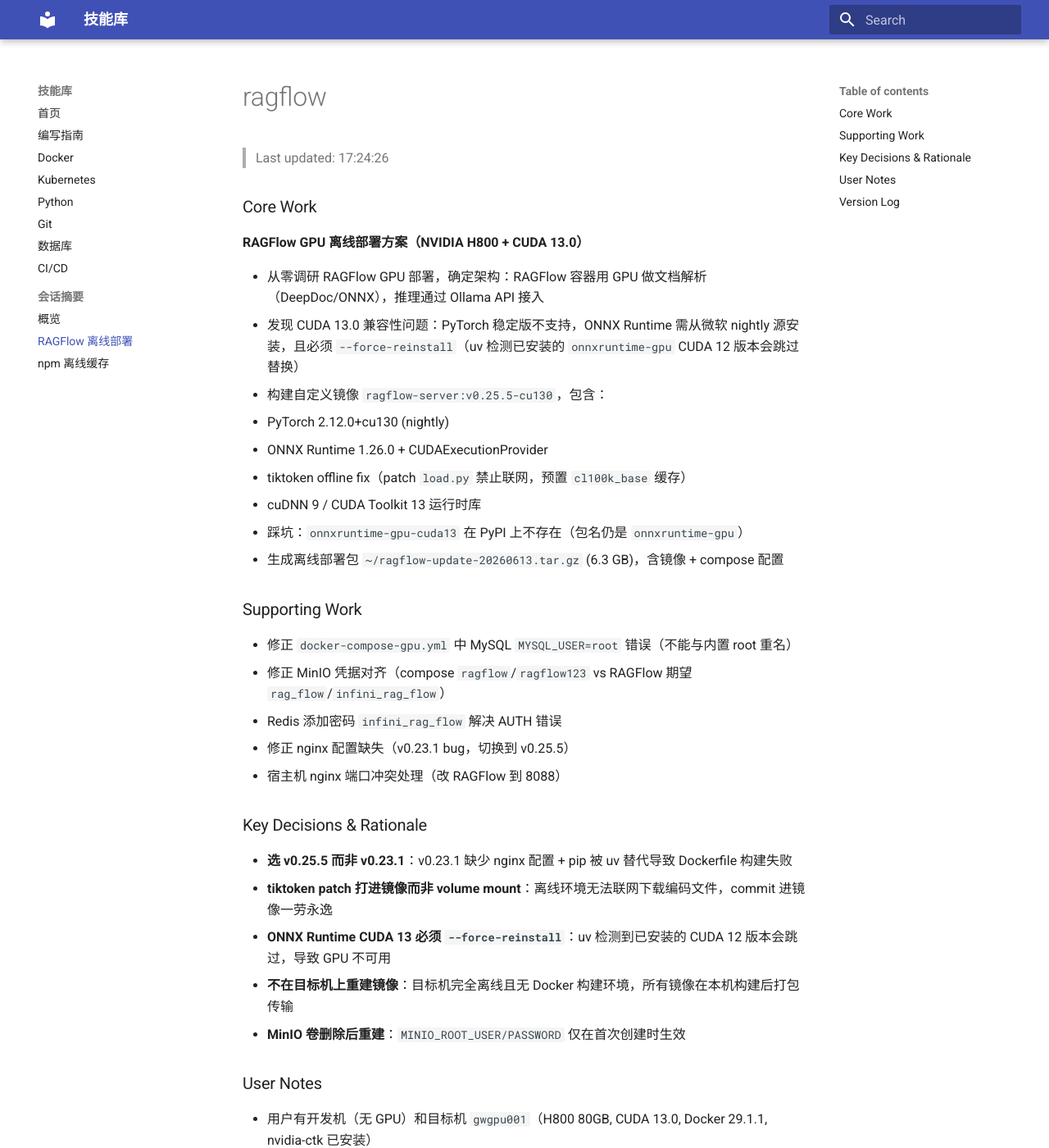
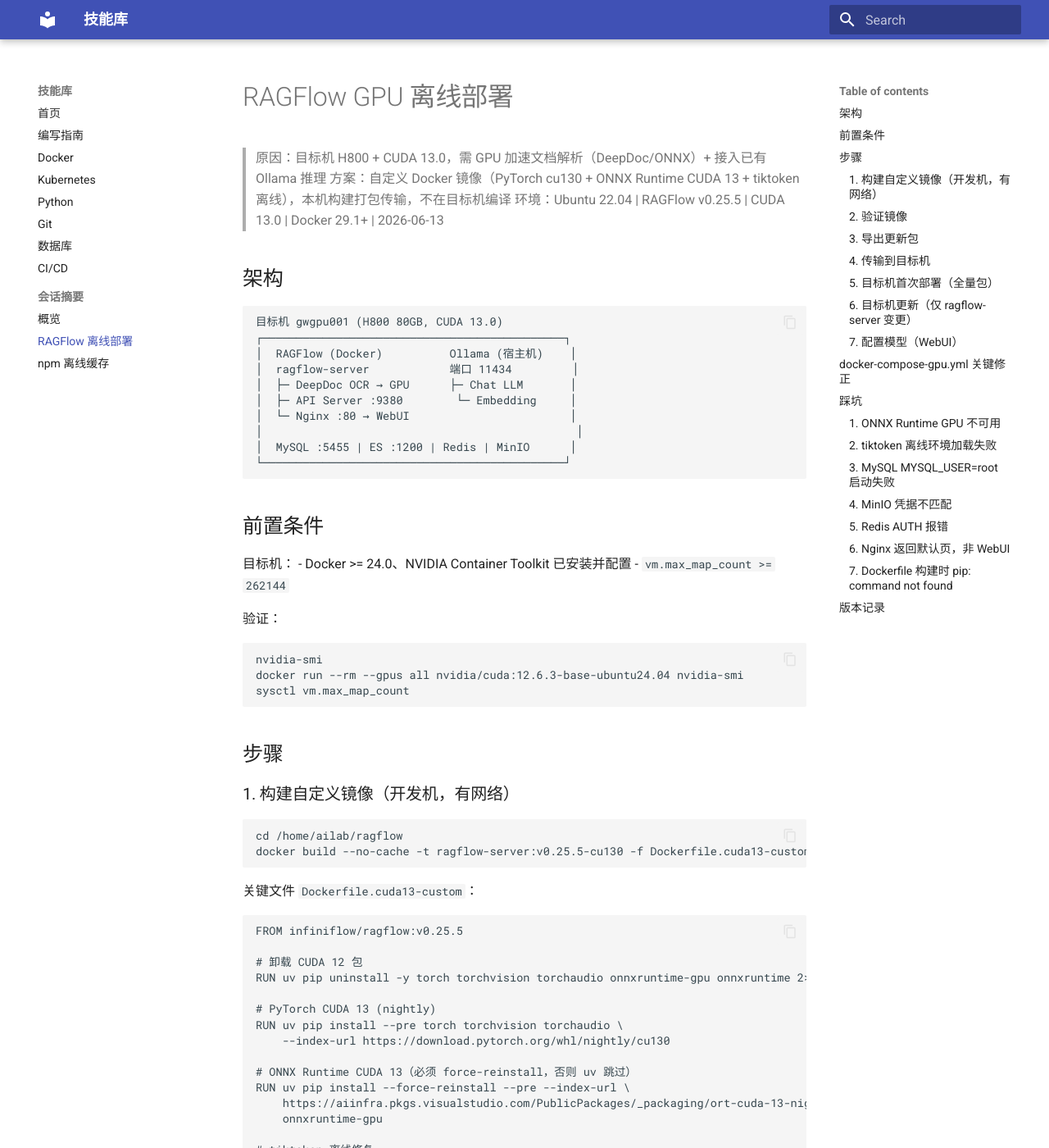
Before and after one commit to yjloong/tools-docs, an MkDocs documentation site: the page built from docs/clerk/ragflow.md, in a window 1280 px wide and 1400 px high. Shown: the whole window at 82% size. Built offline with MkDocs 1.6.1 and Material for MkDocs 9.7.7, drawn with Linux system fonts in a browser that asks for light colours; some of the changed text lies outside the part shown.

Commit message:
Update ragflow clerk summary
Co-Authored-By: Claude Opus 4.7 <noreply@anthropic.com>
Change-Id: I552adeb67ab45a17a9f9b2383981e1fcccab77e3

````diff
--- a/docs/clerk/ragflow.md
+++ b/docs/clerk/ragflow.md
@@ -1,63 +1,216 @@
----
-tags:
-  - ragflow
-  - gpu
-  - cuda-13
-  - nvidia-h800
-  - docker
-  - offline-deployment
-  - onnx-runtime
-  - pytorch-cu130
-  - tiktoken
-  - mkdocs
-  - deepdoc
-  - embedding
-  - 20260613
----
+# RAGFlow GPU 离线部署
 
-# ragflow
+> 原因：目标机 H800 + CUDA 13.0，需 GPU 加速文档解析（DeepDoc/ONNX）+ 接入已有 Ollama 推理
+> 方案：自定义 Docker 镜像（PyTorch cu130 + ONNX Runtime CUDA 13 + tiktoken 离线），本机构建打包传输，不在目标机编译
+> 环境：Ubuntu 22.04 | RAGFlow v0.25.5 | CUDA 13.0 | Docker 29.1+ | 2026-06-13
 
-> Last updated: 17:24:26
+## 架构
 
-### Core Work
+```
+目标机 gwgpu001 (H800 80GB, CUDA 13.0)
+┌─────────────────────────────────────────────┐
+│  RAGFlow (Docker)          Ollama (宿主机)    │
+│  ragflow-server            端口 11434         │
+│  ├─ DeepDoc OCR → GPU      ├─ Chat LLM       │
+│  ├─ API Server :9380        └─ Embedding     │
+│  └─ Nginx :80 → WebUI                        │
+│                                               │
+│  MySQL :5455 | ES :1200 | Redis | MinIO      │
+└─────────────────────────────────────────────┘
+```
 
-**RAGFlow GPU 离线部署方案（NVIDIA H800 + CUDA 13.0）**
+## 前置条件
 
-- 从零调研 RAGFlow GPU 部署，确定架构：RAGFlow 容器用 GPU 做文档解析（DeepDoc/ONNX），推理通过 Ollama API 接入
-- 发现 CUDA 13.0 兼容性问题：PyTorch 稳定版不支持，ONNX Runtime 需从微软 nightly 源安装，且必须 `--force-reinstall`（uv 检测已安装的 `onnxruntime-gpu` CUDA 12 版本会跳过替换）
-- 构建自定义镜像 `ragflow-server:v0.25.5-cu130`，包含：
-  - PyTorch 2.12.0+cu130 (nightly)
-  - ONNX Runtime 1.26.0 + CUDAExecutionProvider
-  - tiktoken offline fix（patch `load.py` 禁止联网，预置 `cl100k_base` 缓存）
-  - cuDNN 9 / CUDA Toolkit 13 运行时库
-- 踩坑：`onnxruntime-gpu-cuda13` 在 PyPI 上不存在（包名仍是 `onnxruntime-gpu`）
-- 生成离线部署包 `~/ragflow-update-20260613.tar.gz` (6.3 GB)，含镜像 + compose 配置
+目标机：
+- Docker >= 24.0、NVIDIA Container Toolkit 已安装并配置
+- `vm.max_map_count >= 262144`
 
-### Supporting Work
+验证：
 
-- 修正 `docker-compose-gpu.yml` 中 MySQL `MYSQL_USER=root` 错误（不能与内置 root 重名）
-- 修正 MinIO 凭据对齐（compose `ragflow`/`ragflow123` vs RAGFlow 期望 `rag_flow`/`infini_rag_flow`）
-- Redis 添加密码 `infini_rag_flow` 解决 AUTH 错误
-- 修正 nginx 配置缺失（v0.23.1 bug，切换到 v0.25.5）
-- 宿主机 nginx 端口冲突处理（改 RAGFlow 到 8088）
+```bash
+nvidia-smi
+docker run --rm --gpus all nvidia/cuda:12.6.3-base-ubuntu24.04 nvidia-smi
+sysctl vm.max_map_count
+```
 
-### Key Decisions & Rationale
+## 步骤
 
-- **选 v0.25.5 而非 v0.23.1**：v0.23.1 缺少 nginx 配置 + pip 被 uv 替代导致 Dockerfile 构建失败
-- **tiktoken patch 打进镜像而非 volume mount**：离线环境无法联网下载编码文件，commit 进镜像一劳永逸
-- **ONNX Runtime CUDA 13 必须 `--force-reinstall`**：uv 检测到已安装的 CUDA 12 版本会跳过，导致 GPU 不可用
-- **不在目标机上重建镜像**：目标机完全离线且无 Docker 构建环境，所有镜像在本机构建后打包传输
-- **MinIO 卷删除后重建**：`MINIO_ROOT_USER/PASSWORD` 仅在首次创建时生效
+### 1. 构建自定义镜像（开发机，有网络）
 
-### User Notes
+```bash
+cd /home/ailab/ragflow
+docker build --no-cache -t ragflow-server:v0.25.5-cu130 -f Dockerfile.cuda13-custom .
+```
 
-- 用户有开发机（无 GPU）和目标机 `gwgpu001`（H800 80GB, CUDA 13.0, Docker 29.1.1, nvidia-ctk 已安装）
-- 目标机已有 Ollama + vLLM 服务，显存占用 ~79GB，剩余 ~92GB
-- 目标机完全离线，所有镜像和依赖需提前打包
+关键文件 `Dockerfile.cuda13-custom`：
 
-### Version Log
+```dockerfile
+FROM infiniflow/ragflow:v0.25.5
 
-1. 初始调研 — RAGFlow GPU 部署方案文档
-2. v0.23.1 — 首次部署（废弃：nginx 配置缺失 + pip 不存在）
-3. v0.25.5 — 切换版本，修正 MySQL/Redis/MinIO/tiktoken
-4. v0.25.5-cu130 (ONNX RT 1.26.0 + tiktoken fix) — 最终可用镜像
+# 卸载 CUDA 12 包
+RUN uv pip uninstall -y torch torchvision torchaudio onnxruntime-gpu onnxruntime 2>/dev/null || true
+
+# PyTorch CUDA 13 (nightly)
+RUN uv pip install --pre torch torchvision torchaudio \
+    --index-url https://download.pytorch.org/whl/nightly/cu130
+
+# ONNX Runtime CUDA 13（必须 force-reinstall，否则 uv 跳过）
+RUN uv pip install --force-reinstall --pre --index-url \
+    https://aiinfra.pkgs.visualstudio.com/PublicPackages/_packaging/ort-cuda-13-nightly/pypi/simple/ \
+    onnxruntime-gpu
+
+# tiktoken 离线修复
+COPY tiktoken-cache /tmp/data-gym-cache
+COPY tiktoken_preload.py /tmp/tiktoken_preload.py
+RUN python3 /tmp/tiktoken_preload.py
+
+ENV DEVICE=gpu
+```
+
+### 2. 验证镜像
+
+```bash
+docker run --rm --entrypoint bash ragflow-server:v0.25.5-cu130 -c "
+python3 -c 'import torch; print(torch.__version__)'
+python3 -c 'import onnxruntime as ort; print(ort.__version__, ort.get_available_providers())'
+python3 -c 'import tiktoken; enc = tiktoken.get_encoding(\"cl100k_base\"); print(enc.name)'
+ldd /ragflow/.venv/lib/python3.13/site-packages/onnxruntime/capi/onnxruntime_providers_cuda.so | grep 'not found' || echo 'OK'
+"
+```
+
+期望输出：`CUDAExecutionProvider`、`cl100k_base`、`OK: no missing libs`
+
+### 3. 导出更新包
+
+```bash
+mkdir -p ~/ragflow-update-$(date +%Y%m%d)/images
+docker save -o ~/ragflow-update-$(date +%Y%m%d)/images/ragflow-server_v0.25.5-cu130.tar ragflow-server:v0.25.5-cu130
+cp /home/ailab/ragflow/docker/docker-compose-gpu.yml ~/ragflow-update-$(date +%Y%m%d)/
+cp /home/ailab/ragflow/docker/.env.gpu ~/ragflow-update-$(date +%Y%m%d)/
+cd ~ && tar -czf ragflow-update-$(date +%Y%m%d).tar.gz ragflow-update-$(date +%Y%m%d)
+```
+
+### 4. 传输到目标机
+
+```bash
+scp ~/ragflow-update-*.tar.gz yangjl@gwgpu001:~/
+```
+
+### 5. 目标机首次部署（全量包）
+
+```bash
+tar -xzf ~/ragflow-offline-*.tar.gz -C ~/ragflow/
+cd ~/ragflow/ragflow-offline-*
+bash deploy-offline.sh
+```
+
+### 6. 目标机更新（仅 ragflow-server 变更）
+
+```bash
+cd ~/ragflow/ragflow-offline-*
+docker compose -f docker-compose-gpu.yml down
+tar -xzf ~/ragflow-update-*.tar.gz -C ~/ragflow/ --strip-components=1
+docker load -i ~/ragflow/images/ragflow-server_v0.25.5-cu130.tar
+docker compose -f docker-compose-gpu.yml up -d
+```
+
+### 7. 配置模型（WebUI）
+
+浏览器打开 `http://<目标机IP>:8088`：
+
+- 设置 → 模型提供商 → 添加 Ollama
+- Base URL: `http://host.docker.internal:11434`
+- Chat 模型: 已有的 Ollama chat 模型名
+- Embedding 模型: `bge-m3`
+
+## docker-compose-gpu.yml 关键修正
+
+```yaml
+# MySQL: 不能设 MYSQL_USER=root（与内置 root 冲突）
+mysql:
+  environment:
+    MYSQL_ROOT_PASSWORD: infini_rag_flow
+    MYSQL_DATABASE: rag_flow
+    # 不要加 MYSQL_USER / MYSQL_PASSWORD
+
+# Redis: 需要密码，否则 AUTH 报错
+redis:
+  command: redis-server --requirepass infini_rag_flow
+
+# MinIO: 凭据必须与 RAGFlow service_conf.yaml 一致
+minio:
+  environment:
+    MINIO_ROOT_USER: rag_flow
+    MINIO_ROOT_PASSWORD: infini_rag_flow
+
+# RAGFlow: GPU device reservation
+ragflow-server:
+  deploy:
+    resources:
+      reservations:
+        devices:
+          - driver: nvidia
+            count: all
+            capabilities: [gpu]
+  environment:
+    - DEVICE=gpu
+    - REDIS_PASSWORD=infini_rag_flow
+```
+
+## 踩坑
+
+### 1. ONNX Runtime GPU 不可用
+
+- **现象**：`libcublasLt.so.12: cannot open shared object file` → 回退 CPU
+- **原因**：PyPI 上 `onnxruntime-gpu` 链接的是 CUDA 12 的 `libcublasLt.so.12`，CUDA 13 系统只有 `.so.13`。包名 `onnxruntime-gpu-cuda13` 在 PyPI 上不存在
+- **解决**：从微软 nightly 源安装，必须 `--force-reinstall`，否则 uv 认为已安装 CUDA 12 版本而跳过
+
+```bash
+uv pip install --force-reinstall --pre --index-url \
+  https://aiinfra.pkgs.visualstudio.com/PublicPackages/_packaging/ort-cuda-13-nightly/pypi/simple/ \
+  onnxruntime-gpu
+```
+
+### 2. tiktoken 离线环境加载失败
+
+- **现象**：`Failed to resolve 'openaipublic.blob.core.windows.net'` → 启动报错
+- **原因**：`tiktoken.get_encoding("cl100k_base")` 首次调用时联网下载 BPE 编码文件
+- **解决**：预下载缓存文件到 `/tmp/data-gym-cache/<sha1-of-url>`，patch `load.py` 中 `read_file()` 的 HTTP 分支改为读本地缓存、`check_hash()` 跳过校验
+
+### 3. MySQL `MYSQL_USER=root` 启动失败
+
+- **现象**：`MYSQL_USER="root", MYSQL_USER and MYSQL_PASSWORD are for configuring a regular user and cannot be used for the root user`
+- **原因**：MySQL 官方镜像规定 `MYSQL_USER` 只能创建普通用户，不能设为 root
+- **解决**：删除 `MYSQL_USER`/`MYSQL_PASSWORD`，只保留 `MYSQL_ROOT_PASSWORD`
+
+### 4. MinIO 凭据不匹配
+
+- **现象**：`InvalidAccessKeyId: The Access Key Id you provided does not exist in our records`
+- **原因**：`docker-compose-gpu.yml` 写的是 `ragflow`/`ragflow123`，但 RAGFlow 的 `service_conf.yaml` 期望 `rag_flow`/`infini_rag_flow`
+- **解决**：对齐 compose 文件中的 `MINIO_ROOT_USER`/`MINIO_ROOT_PASSWORD`
+
+### 5. Redis AUTH 报错
+
+- **现象**：`valkey.exceptions.AuthenticationError: AUTH <password> called without any password configured`
+- **原因**：RAGFlow 使用的 valkey 客户端默认尝试 AUTH，但 Redis 容器没有设置密码
+- **解决**：`redis-server --requirepass infini_rag_flow`，RAGFlow 侧传 `REDIS_PASSWORD`
+
+### 6. Nginx 返回默认页，非 WebUI
+
+- **现象**：浏览器看到 `Welcome to nginx!` 而非 RAGFlow 登录页
+- **原因**：v0.23.1 镜像缺少 RAGFlow 的 nginx 配置（`/etc/nginx/conf.d/ragflow.conf.python`）；宿主机 nginx 占用了 80 端口
+- **解决**：切换到 v0.25.5（自带完整 nginx 配置）；改 `NGINX_HTTP_PORT=8088` 避开宿主机端口冲突
+
+### 7. Dockerfile 构建时 `pip: command not found`
+
+- **现象**：`/bin/bash: line 1: pip: command not found`
+- **原因**：RAGFlow v0.23.1+ 镜像用 `uv` 替代了 `pip`
+- **解决**：所有 `pip` 命令改为 `uv pip`
+
+## 版本记录
+
+| 日期 | 镜像 | 变更 |
+|------|------|------|
+| 2026-06-12 | `v0.23.1-cu130` | 首次构建（废弃：nginx 缺失） |
+| 2026-06-12 | `v0.25.5-cu130` (ONNX RT 1.23.2) | 切换版本，修正 MySQL/Redis/MinIO |
+| 2026-06-13 | `v0.25.5-cu130` (ONNX RT 1.26.0 + tiktoken) | 修正 ONNX RT 安装方式 + tiktoken patch |
````
